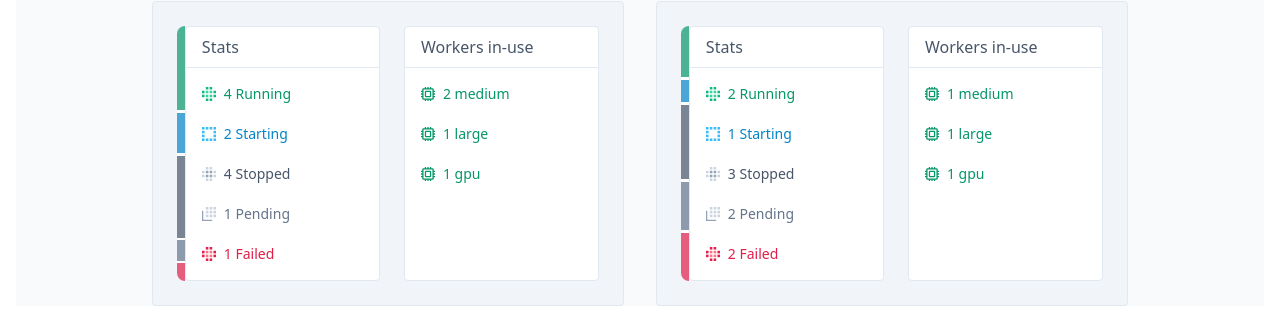
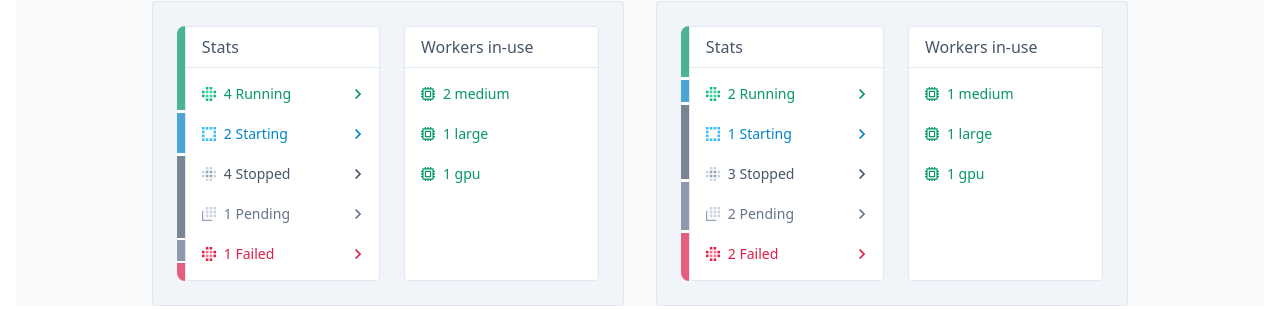
Before and after one commit to jalridley/portfolio, a Nuxt app: page /projects/explosion/dashboard in a window 1280 px wide. Shown: the part 423-732 px from the top of the page. Built offline with nearby package versions, Linux system fonts and the light colour scheme.

Commit message:
urls in stats

```diff
--- a/pages/projects/explosion/dashboard.vue
+++ b/pages/projects/explosion/dashboard.vue
@@ -101,35 +101,36 @@
                   icon: IconsStatusActive,
                   stat: 4,
                   name: 'Running',
-                  // url: links to item url if there is one,
+                  url: 'link to item url',
                   classes: 'text-emerald-600 hover:text-emerald-700',
                 },
                 {
                   icon: IconsStatusLoading,
                   stat: 2,
                   name: 'Starting',
-                  // url: links to item url if there is one,
+                  url: 'link to item url',
+
                   classes: 'text-sky-600 hover:text-sky-700',
                 },
                 {
                   icon: IconsStatusPaused,
                   stat: 4,
                   name: 'Stopped',
-                  // url: links to item url if there is one,
+                  url: 'link to item url',
                   classes: 'text-slate-600 hover:text-slate-700',
                 },
                 {
                   icon: IconsStatusPending,
                   stat: 1,
                   name: 'Pending',
-                  // url: links to item url if there is one,
+                  url: 'link to item url',
                   classes: 'text-slate-500 hover:text-slate-600',
                 },
                 {
                   icon: IconsStatusError,
                   stat: 1,
                   name: 'Failed',
-                  // url: links to item url if there is one,
+                  url: 'link to item url',
                   classes: 'text-rose-600 hover:text-rose-700',
                 },
               ]"
@@ -224,35 +225,35 @@
                   icon: IconsStatusActive,
                   stat: 2,
                   name: 'Running',
-                  // url: links to item url if there is one,
+                  url: 'link to item url',
                   classes: 'text-emerald-600 hover:text-emerald-700',
                 },
                 {
                   icon: IconsStatusLoading,
                   stat: 1,
                   name: 'Starting',
-                  // url: links to item url if there is one,
+                  url: 'link to item url',
                   classes: 'text-sky-600 hover:text-sky-700',
                 },
                 {
                   icon: IconsStatusPaused,
                   stat: 3,
                   name: 'Stopped',
-                  // url: links to item url if there is one,
+                  url: 'link to item url',
                   classes: 'text-slate-600 hover:text-slate-700',
                 },
                 {
                   icon: IconsStatusPending,
                   stat: 2,
                   name: 'Pending',
-                  // url: links to item url if there is one,
+                  url: 'link to item url',
                   classes: 'text-slate-500 hover:text-slate-600',
                 },
                 {
                   icon: IconsStatusError,
                   stat: 2,
                   name: 'Failed',
-                  // url: links to item url if there is one,
+                  url: 'link to item url',
                   classes: 'text-rose-600 hover:text-rose-700',
                 },
               ]"
```
